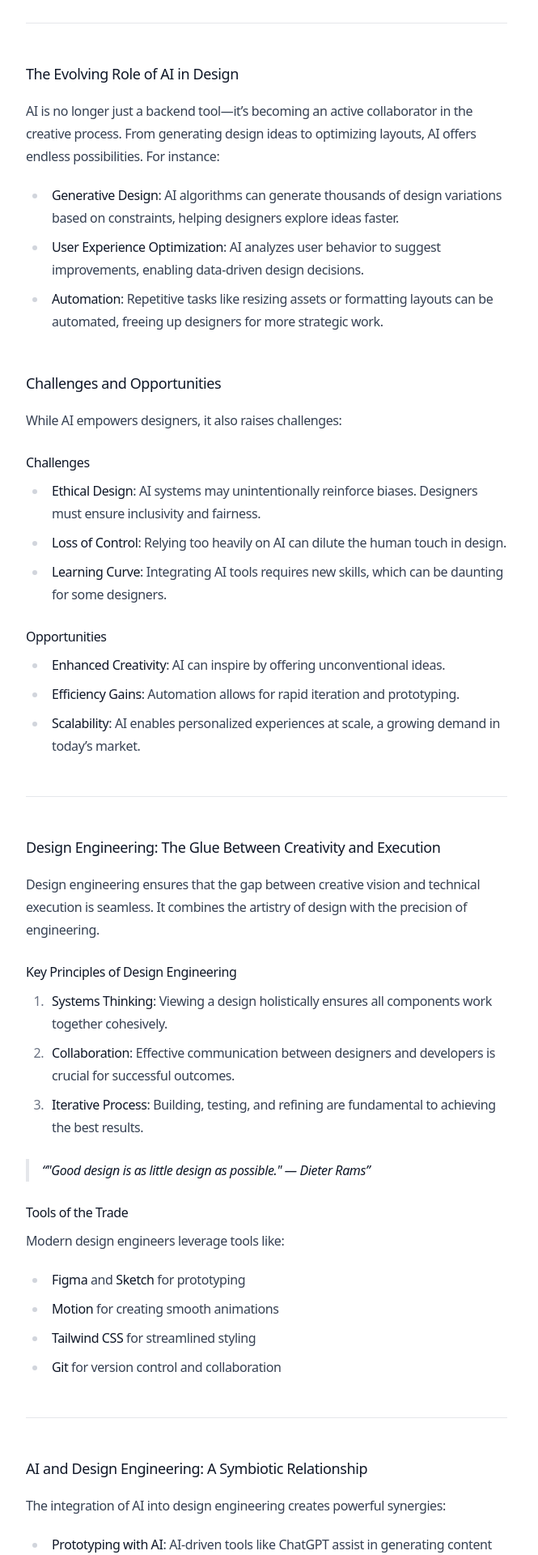
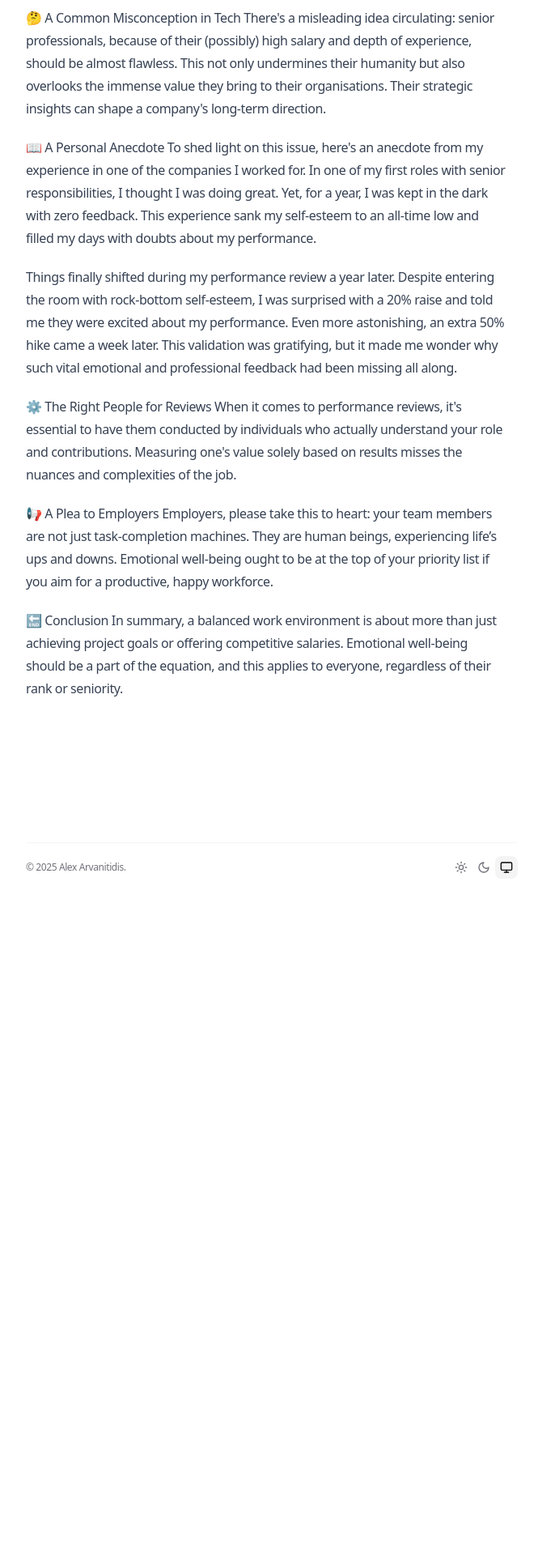
Before and after one commit to alarv/alexarvanitidis.dev, a Next.js app: page /blog/exploring-the-intersection-of-design-ai-and-design-engineering in a window 1280 px wide. Shown: the part 740-2660 px from the top of the page at 81% size, without its empty margins (304-969 px from the left). After the commit the page ends 1841 px from the top, so only its background shows below. Built offline with nearby package versions, Linux system fonts and the light colour scheme.

Commit message:
first commit

```diff
--- a/app/blog/exploring-the-intersection-of-design-ai-and-design-engineering/page.mdx
+++ b/app/blog/exploring-the-intersection-of-design-ai-and-design-engineering/page.mdx
@@ -4,98 +4,23 @@
   caption="cosmos.com"
 />
 
-# Exploring the Intersection of Design, AI, and Design Engineering
+#
 
-Design and artificial intelligence (AI) are increasingly intertwined, driving innovation across industries. As technology evolves, the role of design engineering is more critical than ever, bridging creativity and functionality.
+In the tech industry, there's a heavy emphasis on performance, especially for those holding senior roles. But what about the emotional and psychological well-being of these experienced professionals? Imposter syndrome, a feeling of inadequacy despite one's accomplishments, is often amplified when there's an absence of positive reinforcement.
 
----
+🤔 A Common Misconception in Tech
+There's a misleading idea circulating: senior professionals, because of their (possibly) high salary and depth of experience, should be almost flawless. This not only undermines their humanity but also overlooks the immense value they bring to their organisations. Their strategic insights can shape a company's long-term direction.
 
-## The Evolving Role of AI in Design
+📖 A Personal Anecdote
+To shed light on this issue, here's an anecdote from my experience in one of the companies I worked for. In one of my first roles with senior responsibilities, I thought I was doing great. Yet, for a year, I was kept in the dark with zero feedback. This experience sank my self-esteem to an all-time low and filled my days with doubts about my performance.
 
-AI is no longer just a backend tool—it’s becoming an active collaborator in the creative process. From generating design ideas to optimizing layouts, AI offers endless possibilities. For instance:
+Things finally shifted during my performance review a year later. Despite entering the room with rock-bottom self-esteem, I was surprised with a 20% raise and told me they were excited about my performance. Even more astonishing, an extra 50% hike came a week later. This validation was gratifying, but it made me wonder why such vital emotional and professional feedback had been missing all along.
 
-- **Generative Design**: AI algorithms can generate thousands of design variations based on constraints, helping designers explore ideas faster.
-- **User Experience Optimization**: AI analyzes user behavior to suggest improvements, enabling data-driven design decisions.
-- **Automation**: Repetitive tasks like resizing assets or formatting layouts can be automated, freeing up designers for more strategic work.
+⚙️ The Right People for Reviews
+When it comes to performance reviews, it's essential to have them conducted by individuals who actually understand your role and contributions. Measuring one's value solely based on results misses the nuances and complexities of the job.
 
-## Challenges and Opportunities
+📢 A Plea to Employers
+Employers, please take this to heart: your team members are not just task-completion machines. They are human beings, experiencing life’s ups and downs. Emotional well-being ought to be at the top of your priority list if you aim for a productive, happy workforce.
 
-While AI empowers designers, it also raises challenges:
-
-### Challenges
-
-- **Ethical Design**: AI systems may unintentionally reinforce biases. Designers must ensure inclusivity and fairness.
-- **Loss of Control**: Relying too heavily on AI can dilute the human touch in design.
-- **Learning Curve**: Integrating AI tools requires new skills, which can be daunting for some designers.
-
-### Opportunities
-
-- **Enhanced Creativity**: AI can inspire by offering unconventional ideas.
-- **Efficiency Gains**: Automation allows for rapid iteration and prototyping.
-- **Scalability**: AI enables personalized experiences at scale, a growing demand in today’s market.
-
----
-
-## Design Engineering: The Glue Between Creativity and Execution
-
-Design engineering ensures that the gap between creative vision and technical execution is seamless. It combines the artistry of design with the precision of engineering.
-
-### Key Principles of Design Engineering
-
-1. **Systems Thinking**: Viewing a design holistically ensures all components work together cohesively.
-2. **Collaboration**: Effective communication between designers and developers is crucial for successful outcomes.
-3. **Iterative Process**: Building, testing, and refining are fundamental to achieving the best results.
-
-> "Good design is as little design as possible." — Dieter Rams
-
-### Tools of the Trade
-
-Modern design engineers leverage tools like:
-
-- **Figma** and **Sketch** for prototyping
-- **Motion** for creating smooth animations
-- **Tailwind CSS** for streamlined styling
-- **Git** for version control and collaboration
-
----
-
-## AI and Design Engineering: A Symbiotic Relationship
-
-The integration of AI into design engineering creates powerful synergies:
-
-- **Prototyping with AI**: AI-driven tools like ChatGPT assist in generating content for prototypes, accelerating the design process.
-- **Predictive Analytics**: Engineers use AI to predict performance issues and optimize designs in real-time.
-- **Accessibility Improvements**: AI tools automatically detect and fix accessibility concerns, ensuring compliance.
-
-### Case Study: Motion-Primitives
-
-Motion-Primitives demonstrates how AI and design engineering come together. By leveraging Framer Motion and Tailwind CSS, it simplifies the creation of dynamic, responsive interfaces. AI can enhance this by:
-
-- Generating motion patterns based on user preferences.
-- Optimizing performance for different devices.
-- Automating testing for cross-browser compatibility.
-
----
-
-## Conclusion
-
-The intersection of AI, design, and design engineering is reshaping the industry. By embracing AI while staying grounded in design principles, professionals can push boundaries and create experiences that are both innovative and human-centered. The future lies in collaboration—not only between humans and machines but also among designers, engineers, and AI.
-
----
-
-### Questions for Reflection
-
-- How can we ensure AI remains a tool for empowerment rather than replacement?
-- What steps can design engineers take to integrate AI responsibly into their workflows?
-
-### Further Reading
-
-- [Designing for AI](https://example.com/designing-for-ai)
-- [The Future of Design Systems](https://example.com/future-design-systems)
-- [Ethical AI Guidelines](https://example.com/ethical-ai)
-
----
-
-### Music for Inspiration
-
-Listening to music while working? Check out _"Motion"_ by Tycho—a perfect blend of creativity and rhythm.
+🔚 Conclusion
+In summary, a balanced work environment is about more than just achieving project goals or offering competitive salaries. Emotional well-being should be a part of the equation, and this applies to everyone, regardless of their rank or seniority.
--- a/app/data.ts
+++ b/app/data.ts
@@ -29,48 +29,105 @@ type SocialLink = {
 
 export const PROJECTS: Project[] = [
   {
-    name: 'Motion Primitives Pro',
+    id: 'qsarion',
+    name: 'QSARion AI Agent',
     description:
-      'Advanced components and templates to craft beautiful websites.',
-    link: 'https://pro.motion-primitives.com/',
+      'A chemical AI agent that can predict molecular properties given a substance.',
     video:
-      'https://res.cloudinary.com/read-cv/video/upload/t_v_b/v1/1/profileItems/W2azTw5BVbMXfj7F53G92hMVIn32/newProfileItem/d898be8a-7037-4c71-af0c-8997239b050d.mp4?_a=DATAdtAAZAA0',
-    id: 'project1',
+      'https://res.cloudinary.com/dofjdeyrh/video/upload/v1742207519/qsarion_qurfwo.mp4',
+    link: 'https://huggingface.co/spaces/alarv/QSARion-smolagents',
   },
   {
-    name: 'Motion Primitives',
-    description: 'UI kit to make beautiful, animated interfaces.',
-    link: 'https://motion-primitives.com/',
+    id: 'jaqpot',
+    name: 'Jaqpot',
+    description:
+      'A machine learning model hosting platform, handling deployment, API management, and fine-tuning.',
     video:
-      'https://res.cloudinary.com/read-cv/video/upload/t_v_b/v1/1/profileItems/W2azTw5BVbMXfj7F53G92hMVIn32/XSfIvT7BUWbPRXhrbLed/ee6871c9-8400-49d2-8be9-e32675eabf7e.mp4?_a=DATAdtAAZAA0',
-    id: 'project2',
+      'https://res.cloudinary.com/dofjdeyrh/video/upload/v1742208147/jaqpot_iehfis.mp4',
+    link: 'https://jaqpot.org',
   },
 ]
 
 export const WORK_EXPERIENCE: WorkExperience[] = [
   {
-    company: 'Reglazed Studio',
-    title: 'CEO',
-    start: '2024',
+    id: 'ntua',
+    title: 'Machine Learning Engineer',
+    company: 'National Technical University of Athens',
+    start: 'Feb 2024',
     end: 'Present',
-    link: 'https://ibelick.com',
-    id: 'work1',
+    link: 'https://jaqpot.org',
   },
   {
-    company: 'Freelance',
-    title: 'Design Engineer',
-    start: '2022',
-    end: '2024',
-    link: 'https://ibelick.com',
-    id: 'work2',
+    id: 'mercedes',
+    title: 'Senior Full-stack Engineer',
+    company: 'Mercedes Benz via Mimacom',
+    start: 'Feb 2023',
+    end: 'Feb 2024',
+    link: 'https://www.mercedes-benz.io/',
   },
   {
-    company: 'Freelance',
-    title: 'Front-end Developer',
-    start: '2017',
-    end: 'Present',
-    link: 'https://ibelick.com',
-    id: 'work3',
+    id: 'gigabank',
+    title: 'Senior Full-stack Engineer',
+    company: 'Gigabank',
+    start: 'Jul 2022',
+    end: 'Feb 2023',
+    link: 'https://gigabank.jp',
+  },
+  {
+    id: 'impala',
+    title: 'Senior Full-stack Engineer',
+    company: 'Impala Travel',
+    start: 'Mar 2021',
+    end: 'Jun 2022',
+    link: 'https://impala.travel/',
+  },
+  {
+    id: 'glovo',
+    title: 'Senior Full-stack Engineer',
+    company: 'Glovo',
+    start: 'Feb 2020',
+    end: 'Feb 2021',
+    link: 'https://glovoapp.com',
+  },
+  {
+    id: 'telefonica',
+    title: 'Senior Full-stack Engineer',
+    company: 'Alpha Innovation, Telefonica',
+    start: 'Nov 2018',
+    end: 'Feb 2020',
+    link: 'https://perspectives.health/',
+  },
+  {
+    id: 'marfeel',
+    title: 'Full-stack Engineer',
+    company: 'Marfeel',
+    start: 'Apr 2016',
+    end: 'Nov 2018',
+    link: 'https://marfeel.com',
+  },
+  {
+    id: 'cern',
+    title: 'Summer Student',
+    company: 'CERN',
+    start: 'Jun 2014',
+    end: 'Sep 2014',
+    link: 'https://cern.ch',
+  },
+  {
+    id: 'eurodyn',
+    title: 'Full-stack Engineer',
+    company: 'European Dynamics',
+    start: 'Apr 2014',
+    end: 'Apr 2016',
+    link: 'https://eurodyn.com',
+  },
+  {
+    id: 'sapila',
+    title: 'Full-stack Engineer',
+    company: 'Sapila.gr (Personal Project)',
+    start: '2014',
+    end: '2020',
+    link: 'https://sapila.gr',
   },
 ]
 
@@ -89,7 +146,8 @@ export const BLOG_POSTS: BlogPost[] = [
     uid: 'blog-2',
   },
   {
-    title: 'What I learned from my first year of freelancing',
+    title:
+      'The overlooked emotional needs of senior professionals in tech companies',
     description:
       'A look back at my first year of freelancing and what I learned',
     link: '/blog/exploring-the-intersection-of-design-ai-and-design-engineering',
@@ -98,22 +156,8 @@ export const BLOG_POSTS: BlogPost[] = [
 ]
 
 export const SOCIAL_LINKS: SocialLink[] = [
-  {
-    label: 'Github',
-    link: 'https://github.com/ibelick',
-  },
-  {
-    label: 'Twitter',
-    link: 'https://twitter.com/ibelick',
-  },
-  {
-    label: 'LinkedIn',
-    link: 'https://www.linkedin.com/in/ibelick',
-  },
-  {
-    label: 'Instagram',
-    link: 'https://www.instagram.com/ibelick',
-  },
+  { label: 'GitHub', link: 'https://github.com/alarv' },
+  { label: 'LinkedIn', link: 'https://www.linkedin.com/in/alexarvanitidis/' },
 ]
 
-export const EMAIL = 'your@email.com'
+export const EMAIL = 'alarvfm@gmail.com'
--- a/app/footer.tsx
+++ b/app/footer.tsx
@@ -3,6 +3,7 @@ import { AnimatedBackground } from '@/components/ui/animated-background'
 import { TextLoop } from '@/components/ui/text-loop'
 import { MonitorIcon, MoonIcon, SunIcon } from 'lucide-react'
 import { useTheme } from 'next-themes'
+import Link from 'next/link'
 import { useEffect, useState } from 'react'
 
 const THEMES_OPTIONS = [
@@ -70,12 +71,13 @@ export function Footer() {
   return (
     <footer className="mt-24 border-t border-zinc-100 px-0 py-4 dark:border-zinc-800">
       <div className="flex items-center justify-between">
-        <a href="https://github.com/ibelick/nim" target="_blank">
-          <TextLoop className="text-xs text-zinc-500">
-            <span>© 2024 Nim.</span>
-            <span>Built with Motion-Primitives.</span>
-          </TextLoop>
-        </a>
+        <TextLoop className="text-xs text-zinc-500">
+          <span>© {new Date().getFullYear()} Alex Arvanitidis.</span>
+          <span>
+            Template by{' '}
+            <Link href={'https://github.com/ibelick/nim'}> nim</Link>.
+          </span>
+        </TextLoop>
         <div className="text-xs text-zinc-400">
           <ThemeSwitch />
         </div>
--- a/app/header.tsx
+++ b/app/header.tsx
@@ -7,7 +7,7 @@ export function Header() {
     <header className="mb-8 flex items-center justify-between">
       <div>
         <Link href="/" className="font-medium text-black dark:text-white">
-          Julien Nim
+          Alex Arvanitidis
         </Link>
         <TextEffect
           as="p"
@@ -16,7 +16,7 @@ export function Header() {
           className="text-zinc-600 dark:text-zinc-500"
           delay={0.5}
         >
-          Design Engineer
+          Machine Learning Engineer
         </TextEffect>
       </div>
     </header>
--- a/app/layout.tsx
+++ b/app/layout.tsx
@@ -12,11 +12,10 @@ export const viewport: Viewport = {
 }
 
 export const metadata: Metadata = {
-  title: 'Nim - Personal website template',
+  title: 'Alex Arvanitidis - Machine Learning Engineer & Full-Stack Developer',
   description:
-    'Nim is a free and open-source personal website template built with Next.js 15, React 19 and Motion-Primitives.',
+    'Building and deploying AI systems, fine-tuned LLMs, and scalable platforms with a product-driven approach. 10+ years of full-stack engineering experience with a strong focus on ML, deep learning, and cloud infrastructure.',
 }
-
 const geist = Geist({
   variable: '--font-geist',
   subsets: ['latin'],
--- a/app/page.tsx
+++ b/app/page.tsx
@@ -137,8 +137,9 @@ export default function Personal() {
       >
         <div className="flex-1">
           <p className="text-zinc-600 dark:text-zinc-400">
-            Focused on creating intuitive and performant web experiences.
-            Bridging the gap between design and development.
+            Engineering scalable AI systems—building and deploying deep learning
+            models, fine-tuned LLMs, and AI agents on AWS—with a strong
+            full-stack engineering background of 10+ years.
           </p>
         </div>
       </motion.section>
--- a/package.json
+++ b/package.json
@@ -31,6 +31,7 @@
     "@types/react-dom": "^19",
     "eslint": "^9",
     "eslint-config-next": "15.1.1",
+    "eslint-plugin-prettier": "^5.2.3",
     "postcss": "^8",
     "prettier": "^3.4.2",
     "prettier-plugin-tailwindcss": "^0.6.10",
```
Also changed, not shown: 1 other file (tests, documents, lock files or other folders).
